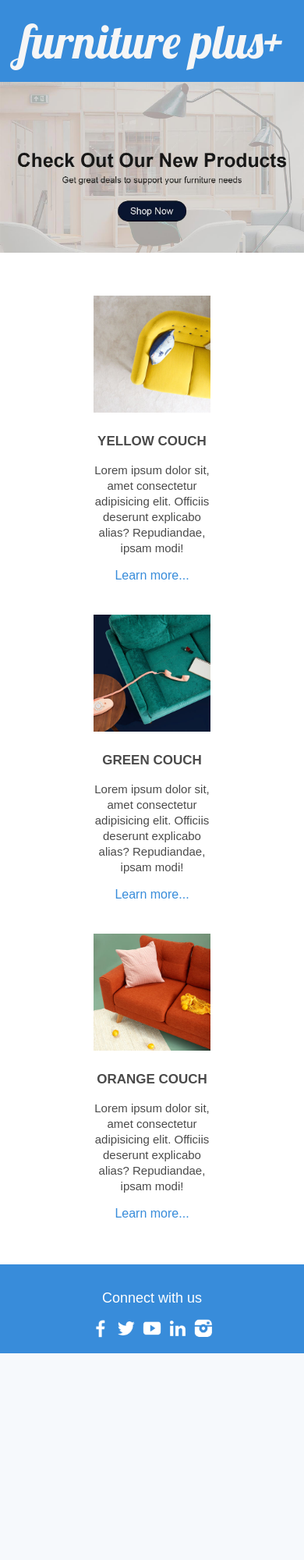
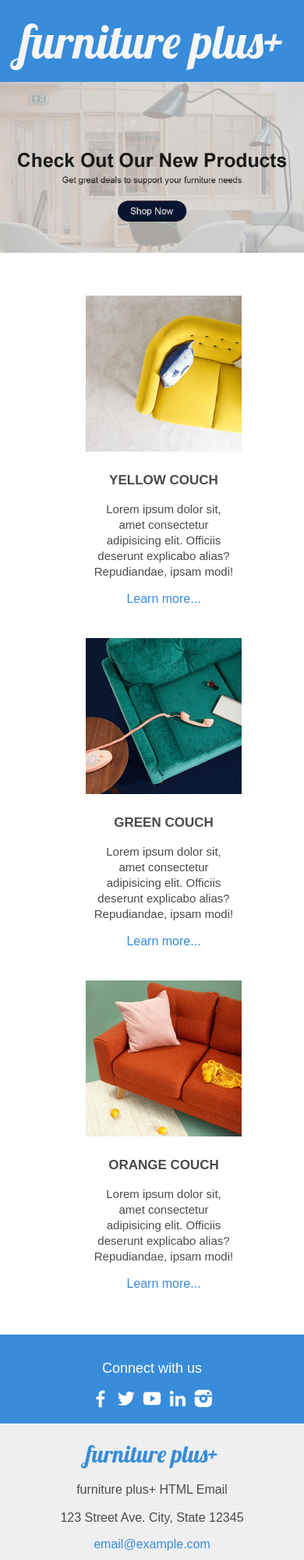
Before and after one commit to nicyuvi/promotional-email-template, a plain HTML site: page index.html in a window 390 px wide. Shown: the top 2000 px of the page at 78% size. Before the commit the page ends 1775 px from the top, so only its background shows below. Drawn offline with Linux system fonts and the light colour scheme.

Commit message:
Add responsive styles to images
Images will increase in size to take up more space for smaller screens

```diff
--- a/index.html
+++ b/index.html
@@ -38,8 +38,6 @@
       .brand{
         font-family: 'Lobster', cursive;
         text-decoration: none;
-        color: #f6f6f6;
-        font-size: 6rem;
       }
       .wrapper{
         width: 100%;
@@ -85,9 +83,23 @@
         font-size: 15px;
         line-height: 20px;
       }
-      @media screen and (max-width: 600px) {}
+      @media screen and (max-width: 600px) {
+        img.product-three {
+          width: 200px !important;
+          max-width: 200px !important;
+        }
+      }
 
-      @media screen and (max-width: 400px) {}
+      @media screen and (max-width: 400px) {
+        img.product-one {
+          width: 200px !important;
+          max-width: 200px !important;
+        }
+        img.product-two {
+          width: 200px !important;
+          max-width: 200px !important;
+        }
+      }
     </style>
   </head>
 
@@ -101,7 +113,7 @@
               <table width="100%">
                 <tr>
                   <td style="background-color:#388CDA;padding:15px;text-align:center;">
-                    <a class="brand" href="#" title="furniture plus">
+                    <a style="font-size:6rem;color:#f6f6f6" class="brand" href="#" title="furniture plus">
                       furniture plus+
                     </a>
                   </td>
@@ -127,7 +139,7 @@
                           <table class="content">
                             <tr>
                               <td>
-                                <a href="#"><img src="./assets/product1-400x400.jpg" alt="yellow couch" width="150px" style="max-width:150px;"></a>
+                                <a href="#"><img class="product-one" src="./assets/product1-400x400.jpg" alt="yellow couch" width="150" style="max-width:150px;"></a>
                               </td>
                             </tr>
                             <tr>
@@ -149,7 +161,7 @@
                           <table class="content">
                             <tr>
                               <td>
-                                <a href="#"><img src="./assets/product2-400x400.jpg" alt="yellow couch" width="150px" style="max-width:150px;"></a>
+                                <a href="#"><img class="product-two" src="./assets/product2-400x400.jpg" alt="yellow couch" width="150" style="max-width:150px;"></a>
                               </td>
                             </tr>
                             <tr>
@@ -171,7 +183,7 @@
                           <table class="content">
                             <tr>
                               <td>
-                                <a href="#"><img src="./assets/product3-400x400.jpg" alt="yellow couch" width="150px" style="max-width:150px;"></a>
+                                <a href="#"><img class="product-three" src="./assets/product3-400x400.jpg" alt="yellow couch" width="150" style="max-width:150px;"></a>
                               </td>
                             </tr>
                             <tr>
@@ -208,7 +220,32 @@
               </table>
             </td>
           </tr>
+          <!-- footer section -->
+          <tr>
+            <td style="background-color:#efefef;">
+              <table width="100%">
 
+                <tr>
+                  <td style="padding:20px;padding-bottom:10px;text-align:center;">
+
+                    <a style="font-size: 3rem;" class="brand" href="#" title="furniture plus">furniture plus+</a>
+                    <p style="font-size:16px;Margin-top:18px">furniture plus+ HTML Email</p>
+                    <p style="font-size:16px;Margin-top:18px">123 Street Ave. City, State 12345</p>
+                    <p><a href="mailto:email@example.com">email@example.com</a></p>
+                    <p><a href="tel:18008888888">1-800-888-8888</a></p>
+                  </td>
+                </tr>
+                <tr>
+                  <td style="padding-bottom:20px;text-align:center;">
+                    <p><a href="#" style="font-size:13px;">UNSUBSCRIBE</a></p>
+                  </td>
+                </tr>
+                <tr>
+                  <td height="20" style="background-color:#388CDA;"></td>
+                </tr>
+              </table>
+            </td>
+          </tr>
         </table>
       </div>
     </div>
```
